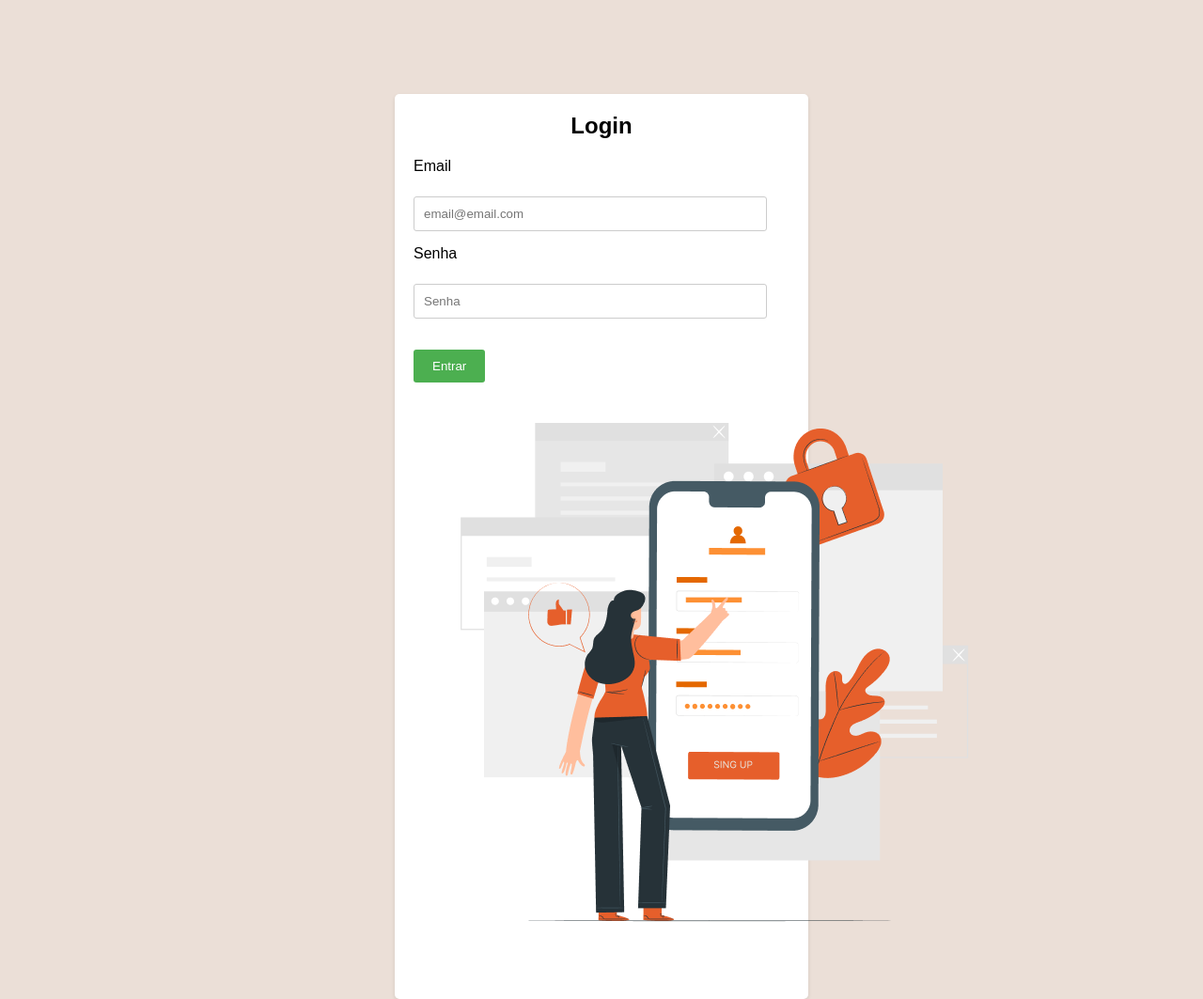
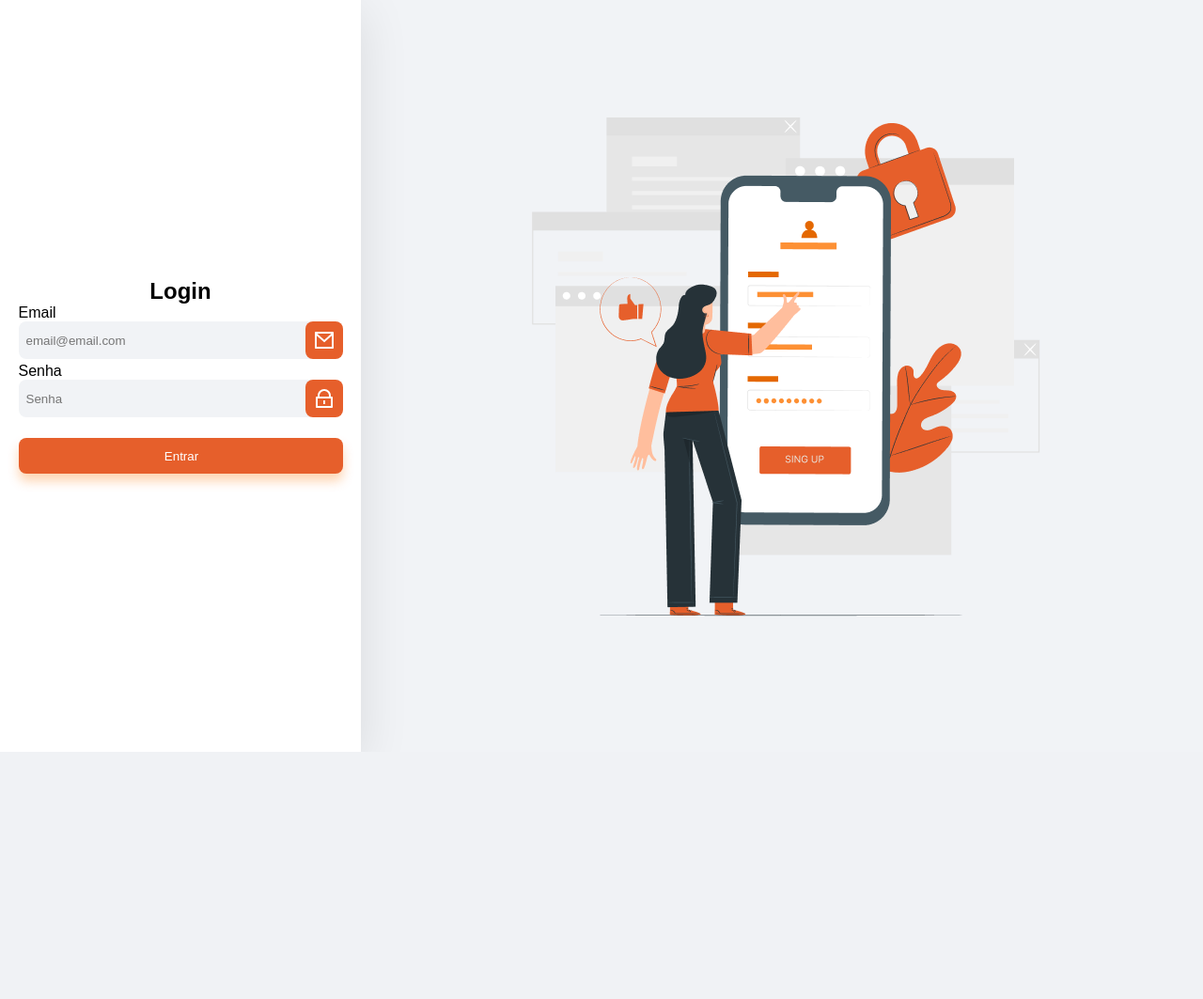
Before and after one commit to betolarbac/dashboard, a PHP site: page / in a window 1280 px wide. Shown: the whole page at 94% size. After the commit the page ends 800 px from the top, so only its background shows below. Run offline with PHP 8.4, Linux system fonts and the light colour scheme.

Commit message:
estilo da pagina de login

```diff
--- /dev/null
+++ b/styles/login.css
@@ -0,0 +1,58 @@
+.login {
+  display: flex;
+  background: #f1f3f6;
+}
+
+.login__form {
+  max-width: 480px;
+  width: 30%;
+  height: 100vh;
+  background: #fff;
+}
+
+.login__img {
+  margin: auto;
+}
+
+.login__inputs {
+  height: 100vh;
+  display: flex;
+  flex-direction: column;
+  justify-content: center;
+  align-items: center;
+  background: #fff;
+  box-shadow: 0px 12px 50px 0px rgba(0, 0, 0, 0.1);
+}
+
+.login__inputs input {
+  width: 300px;
+  height: 38px;
+  border-radius: 8px 0 0 8px;
+  background: #f1f3f6;
+  border: none;
+  padding-left: 8px;
+}
+
+.login__inputs svg {
+  border-radius: 8px;
+  background: #e65f2b;
+  padding: 8px;
+  margin-left: -5px;
+}
+
+.login__inputs .login__entrar {
+  border-radius: 8px;
+  background: #e65f2b;
+  box-shadow: 0px 8px 12px 0px rgba(253, 116, 1, 0.3);
+  color: #fff;
+  width: 345px;
+}
+
+.login__inputs input:focus-visible {
+  outline: none;
+}
+
+.login__entrar:hover {
+  opacity: 0.9;
+  cursor: pointer;
+}
--- a/styles/style.css
+++ b/styles/style.css
@@ -16,51 +16,6 @@ h4 {
 
 .flex {
   display: flex;
-}
-
-.login {
-  max-width: 400px;
-  margin: 0 auto;
-  padding: 20px;
-  background-color: #fff;
-  box-shadow: 0 2px 4px rgba(0, 0, 0, 0.1);
-  border-radius: 5px;
-  margin-top: 100px;
-}
-
-.login h2 {
-  text-align: center;
-}
-
-.login form {
-  margin-top: 20px;
-}
-
-.login label {
-  display: block;
-  margin-bottom: 5px;
-}
-
-.login input[type="text"],
-.login input[type="password"] {
-  width: 100%;
-  padding: 10px;
-  margin-bottom: 15px;
-  border: 1px solid #ccc;
-  border-radius: 3px;
-}
-
-.login input[type="submit"] {
-  background-color: #4caf50;
-  color: #fff;
-  border: none;
-  padding: 10px 20px;
-  cursor: pointer;
-  border-radius: 3px;
-}
-
-.login input[type="submit"]:hover {
-  background-color: #45a049;
 }
 
 .error {
```
